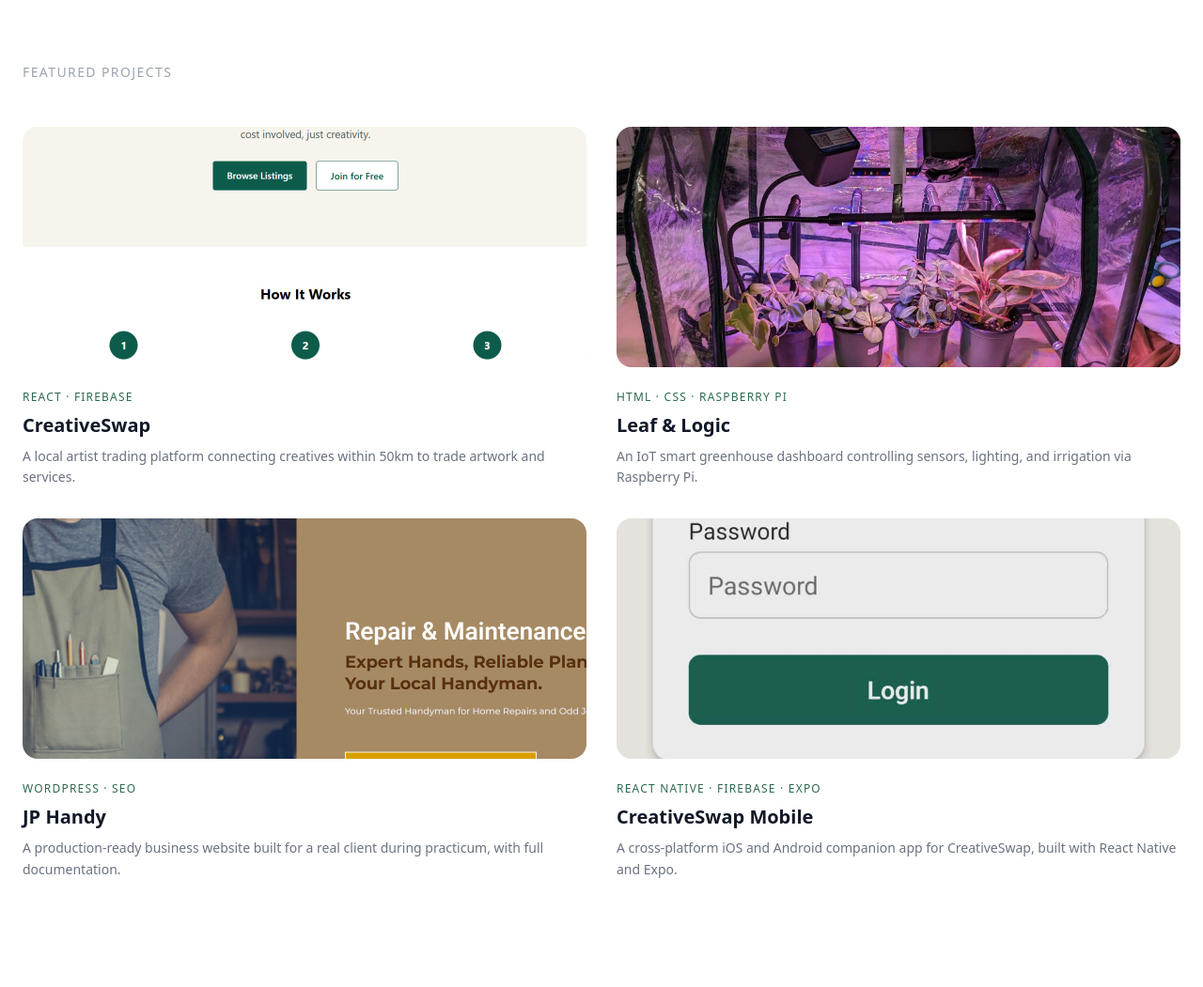
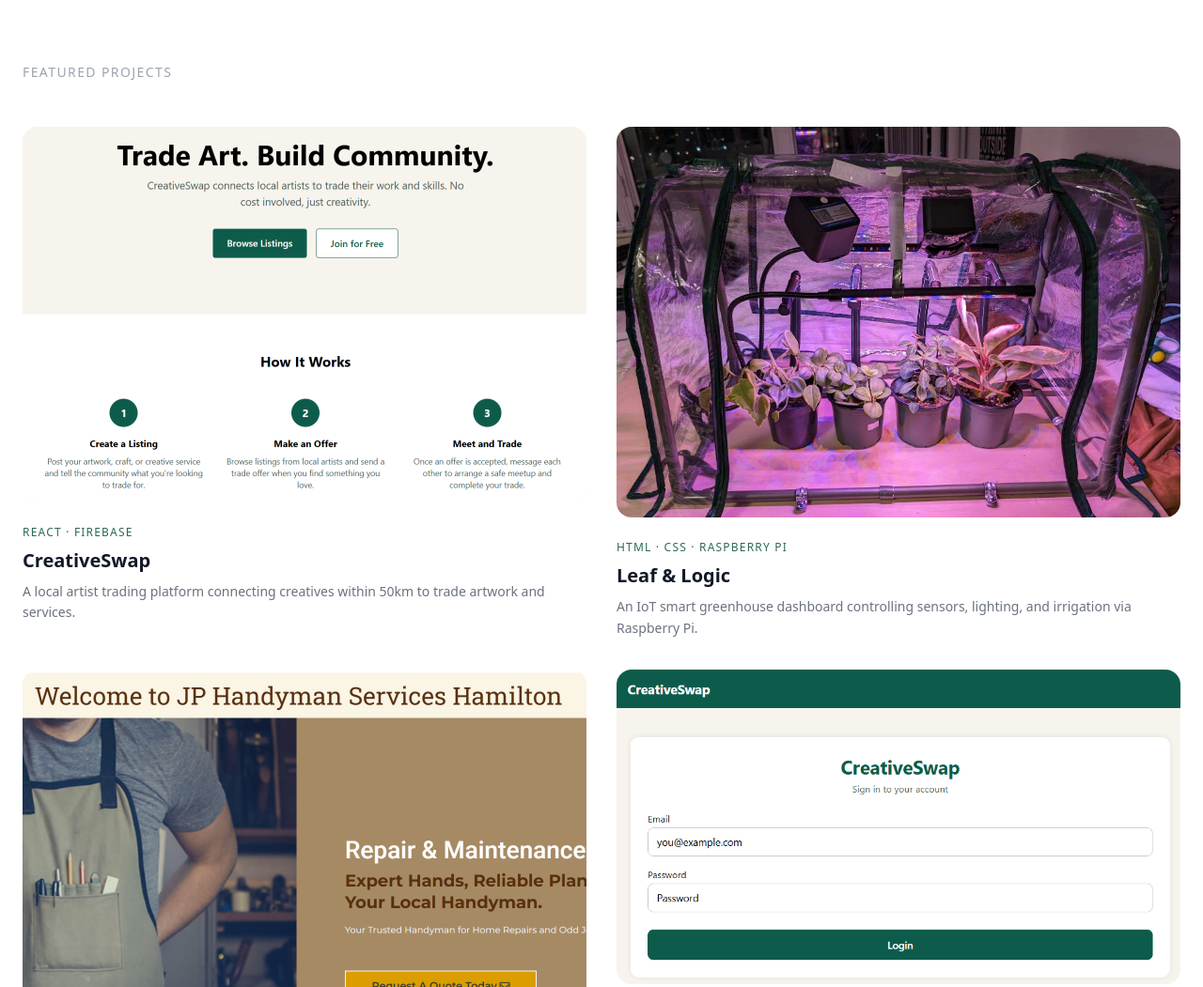
Before and after one commit to Jedijordie/Portfolio, a plain HTML site: page index.html in a window 1280 px wide. Shown: the part 740-1791 px from the top of the page at 94% size. Drawn offline with nearby package versions, Linux system fonts and the light colour scheme.

Commit message:
fixing nav and card heights

```diff
--- a/index.html
+++ b/index.html
@@ -10,7 +10,7 @@
 <nav class="flex justify-between items-center px-12 py-8">
   <a href="index.html" class="text-xl font-semibold tracking-tight">Jordan Mattis</a>
   <div class="flex gap-10 text-sm font-medium text-gray-500">
-    <a href="index.html#projects" class="hover:text-[#2D6A4F] transition-colors duration-200">Work</a>
+    <a href="index.html" class="hover:text-[#2D6A4F] transition-colors duration-200">Home</a>
     <a href="about.html" class="hover:text-[#2D6A4F] transition-colors duration-200">About</a>
     <a href="mailto:jordanmattis@hotmail.com" class="hover:text-[#2D6A4F] transition-colors duration-200">Contact</a>
   </div>
@@ -33,8 +33,8 @@
 
     <!-- Project 1 -->
     <a href="creativeswap.html" class="group block">
-      <div class="bg-gray-100 rounded-2xl h-64 mb-6 overflow-hidden">
-        <img src="images/creativeswap.png" alt="CreativeSwap" class="w-full h-full object-cover group-hover:scale-105 transition-transform duration-300">
+      <div class="bg-gray-100 rounded-2xl h-100 mb-6 overflow-hidden">
+        <img src="images/creativeswap.png" alt="CreativeSwap" class="w-full h-full object-cover object-top group-hover:scale-105 transition-transform duration-300">
       </div>
       <p class="text-xs text-[#2D6A4F] font-medium uppercase tracking-widest mb-2">React · Firebase</p>
       <h3 class="text-xl font-semibold mb-2">CreativeSwap</h3>
@@ -43,8 +43,8 @@
 
     <!-- Project 2 -->
     <a href="leafandlogic.html" class="group block">
-      <div class="bg-gray-100 rounded-2xl h-64 mb-6 overflow-hidden">
-        <img src="images/leafandlogic.jpg" alt="Leaf and Logic" class="w-full h-full object-cover group-hover:scale-105 transition-transform duration-300">
+      <div class="bg-gray-100 rounded-2xl h-100 mb-6 overflow-hidden">
+        <img src="images/leafandlogic.jpg" alt="Leaf and Logic" class="w-full h-full object-cover object-top group-hover:scale-105 transition-transform duration-300">
       </div>
       <p class="text-xs text-[#2D6A4F] font-medium uppercase tracking-widest mb-2">HTML · CSS · Raspberry Pi</p>
       <h3 class="text-xl font-semibold mb-2">Leaf & Logic</h3>
@@ -53,8 +53,8 @@
 
     <!-- Project 3 -->
     <a href="jphandy.html" class="group block">
-      <div class="bg-gray-100 rounded-2xl h-64 mb-6 overflow-hidden">
-        <img src="images/jphandy.png" alt="JP Handy" class="w-full h-full object-cover group-hover:scale-105 transition-transform duration-300">
+      <div class="bg-gray-100 rounded-2xl h-100 mb-6 overflow-hidden">
+        <img src="images/jphandy.png" alt="JP Handy" class="w-full h-full object-cover object-top group-hover:scale-105 transition-transform duration-300">
       </div>
       <p class="text-xs text-[#2D6A4F] font-medium uppercase tracking-widest mb-2">WordPress · SEO</p>
       <h3 class="text-xl font-semibold mb-2">JP Handy</h3>
@@ -63,8 +63,8 @@
 
     <!-- Project 4 -->
     <a href="creativeswapmobile.html" class="group block">
-      <div class="bg-gray-100 rounded-2xl h-64 mb-6 overflow-hidden">
-        <img src="images/creativeswapmobile/login.jpg" alt="CreativeSwap Mobile" class="w-full h-full object-cover group-hover:scale-105 transition-transform duration-300">
+      <div class="bg-gray-100 rounded-2xl h-100 mb-6 overflow-hidden">
+        <img src="images/creativeswapmobile/home.png" alt="CreativeSwap Mobile" class="w-full h-full object-cover object-top group-hover:scale-105 transition-transform duration-300">
       </div>
       <p class="text-xs text-[#2D6A4F] font-medium uppercase tracking-widest mb-2">React Native · Firebase · Expo</p>
       <h3 class="text-xl font-semibold mb-2">CreativeSwap Mobile</h3>
```
Also changed, not shown: about.html (+1 -1 lines), creativeswap.html (+1 -1 lines), creativeswapmobile.html (+1 -1 lines), jphandy.html (+1 -1 lines), leafandlogic.html (+1 -1 lines), images/creativeswapmobile/home.jpg (deleted), images/creativeswapmobile/home.png (added).
